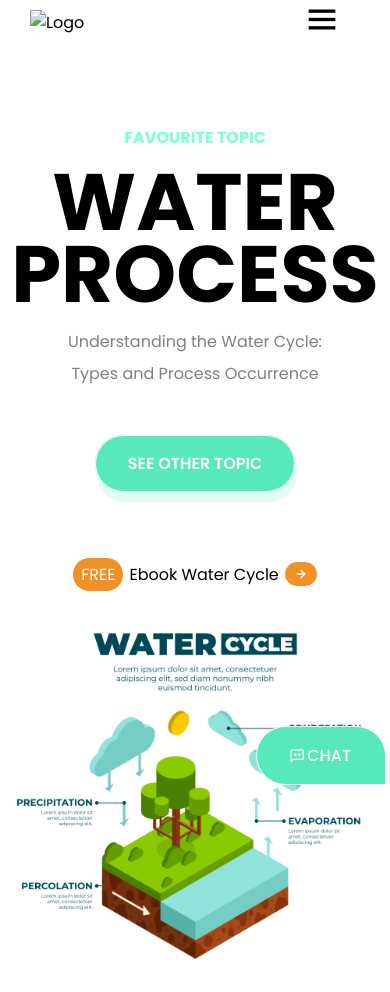
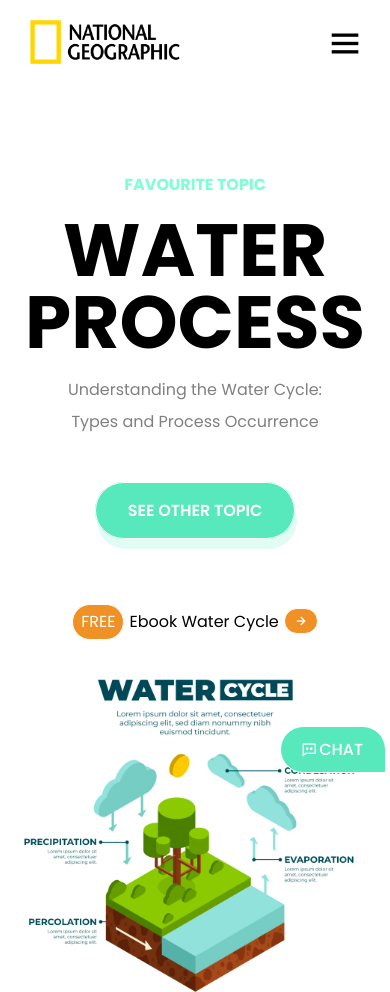
Before and after one commit to gripexman/demo, a plain HTML site: page index.html in a window 390 px wide. Drawn offline with nearby package versions, Linux system fonts and the light colour scheme.

Commit message:
fix grid

```diff
--- a/css/grid.css
+++ b/css/grid.css
@@ -145,6 +145,15 @@
 
 .c-o-11 {
     margin-left: 91.66667%;
+}
+
+@media (max-width: 740px) {
+    .row {
+        display: flex;
+        flex-wrap: wrap;
+        margin-left: 4px;
+        margin-right: 4px;
+    }
 }
 
 /* >= Tablet */
--- a/css/main.css
+++ b/css/main.css
@@ -86,6 +86,10 @@ button {
     display: inline-block;
     list-style: none;
     font-weight: 500;
+}
+
+.menu__item a:hover {
+    color: aquamarine;
 }
 
 .bx-menu {
@@ -284,12 +288,22 @@ button {
     }
     .btn-chat {
         top: 86%;
+        padding: 10px 20px;
     }
     .btn-ebook {
         margin-top: 5rem;
     }
     .btn-ebook-center {
         text-align: center;
+    }
+    .title-topic h1 {
+        font-size: 74px;
+    }
+    .menu__item {
+        padding: 0 17px 0 8px;
+    }
+    .nav__mobile {
+        max-width: 70%;
     }
 }
 
@@ -302,7 +316,7 @@ button {
         margin-right: -14px;
     }
     .title-topic h1 {
-        font-size: 4rem;
+        font-size: 55px;
     }
 }
 
--- a/index.html
+++ b/index.html
@@ -16,7 +16,7 @@
    <div class="grid wide">
     <div class="menu">
         <div class="menu__list logo">
-            <img src="../water_cycle/img/logo-1.png" alt="Logo" width="150">
+            <img src="./img/logo-1.png" alt="Logo" width="150">
         </div>
         <ul class="menu__list one">
             <li class="menu__item"><a href="#">HOME</a></li>
```
